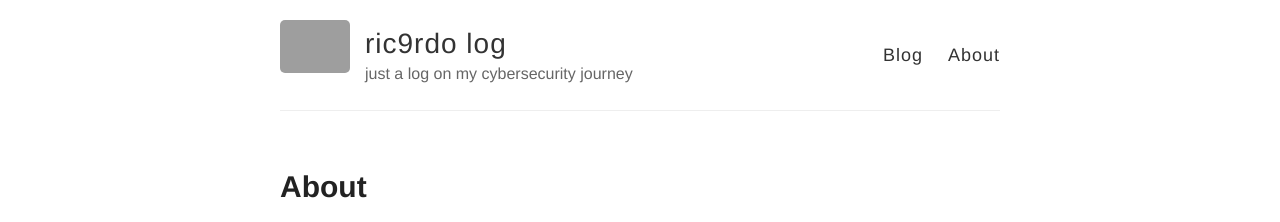
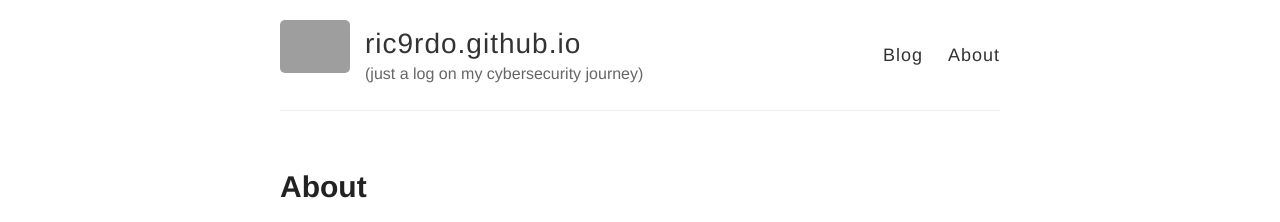
Before and after one commit to ric9rdo/ric9rdo.github.io, a Jekyll site: the page built from about.md, in a window 1280 px wide. Shown: the top 222 px of the page. Built offline with Jekyll 4.4.1, drawn with Linux system fonts in a browser that asks for light colours; some of the changed lines change nothing that is shown; grey boxes are pictures that could not be loaded.

Commit message:
Update _config.yml

```diff
--- a/_config.yml
+++ b/_config.yml
@@ -3,10 +3,10 @@
 #
 
 # Name of your site (displayed in the header)
-name: ric9rdo log
+name: ric9rdo.github.io
 
 # Short bio or description (displayed in the header)
-description: just a log on my cybersecurity journey
+description: (just a log on my cybersecurity journey)
 
 # URL of your avatar or profile pic (you could use your GitHub profile pic)
 avatar: https://raw.githubusercontent.com/barryclark/jekyll-now/master/images/jekyll-logo.png
@@ -21,12 +21,12 @@ footer-links:
   email:
   facebook:
   flickr:
-  github: barryclark/jekyll-now
+  github: https://github.com/ric9rdo/
   instagram:
   linkedin:
   pinterest:
   rss: # just type anything here for a working RSS icon
-  twitter: jekyllrb
+  twitter: hashthehack
   stackoverflow: # your stackoverflow profile, e.g. "users/50476/bart-kiers"
   youtube: # channel/<your_long_string> or user/<user-name>
   googleplus: # anything in your profile username that comes after plus.google.com/
```
